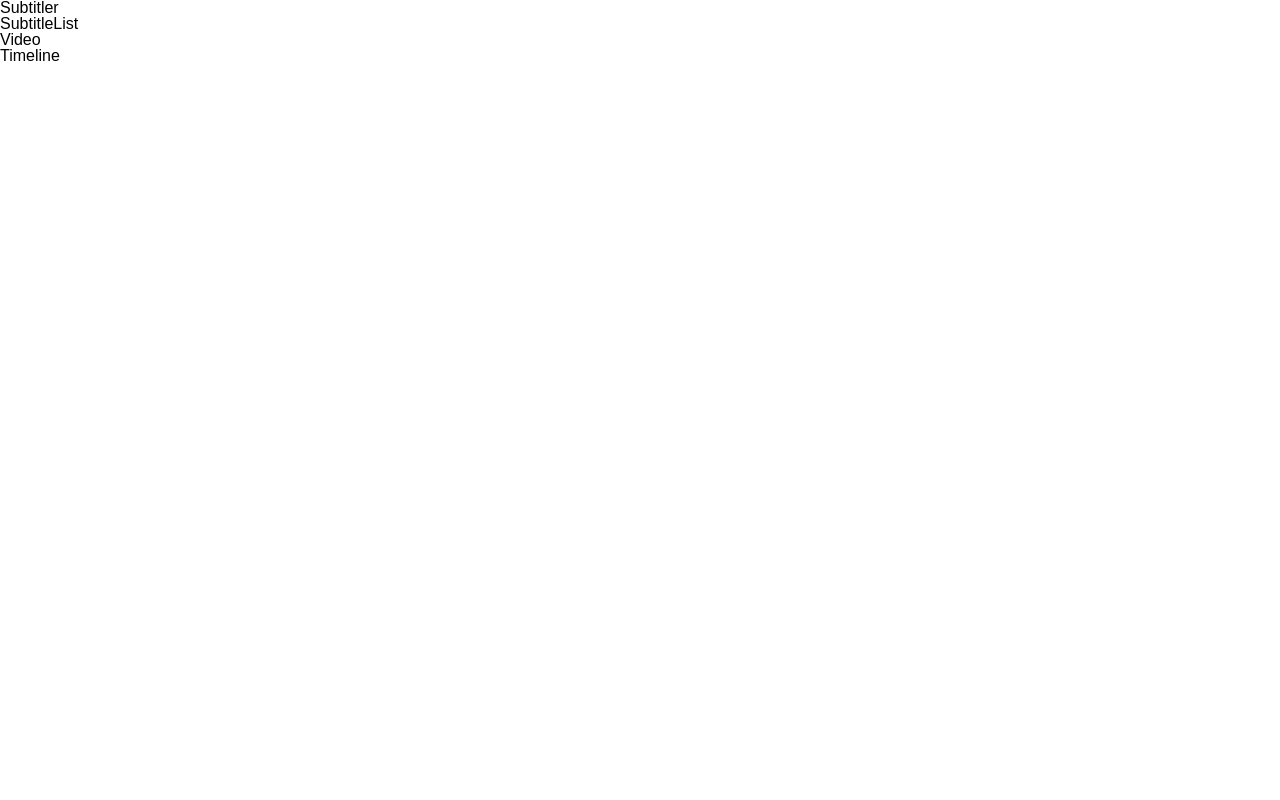
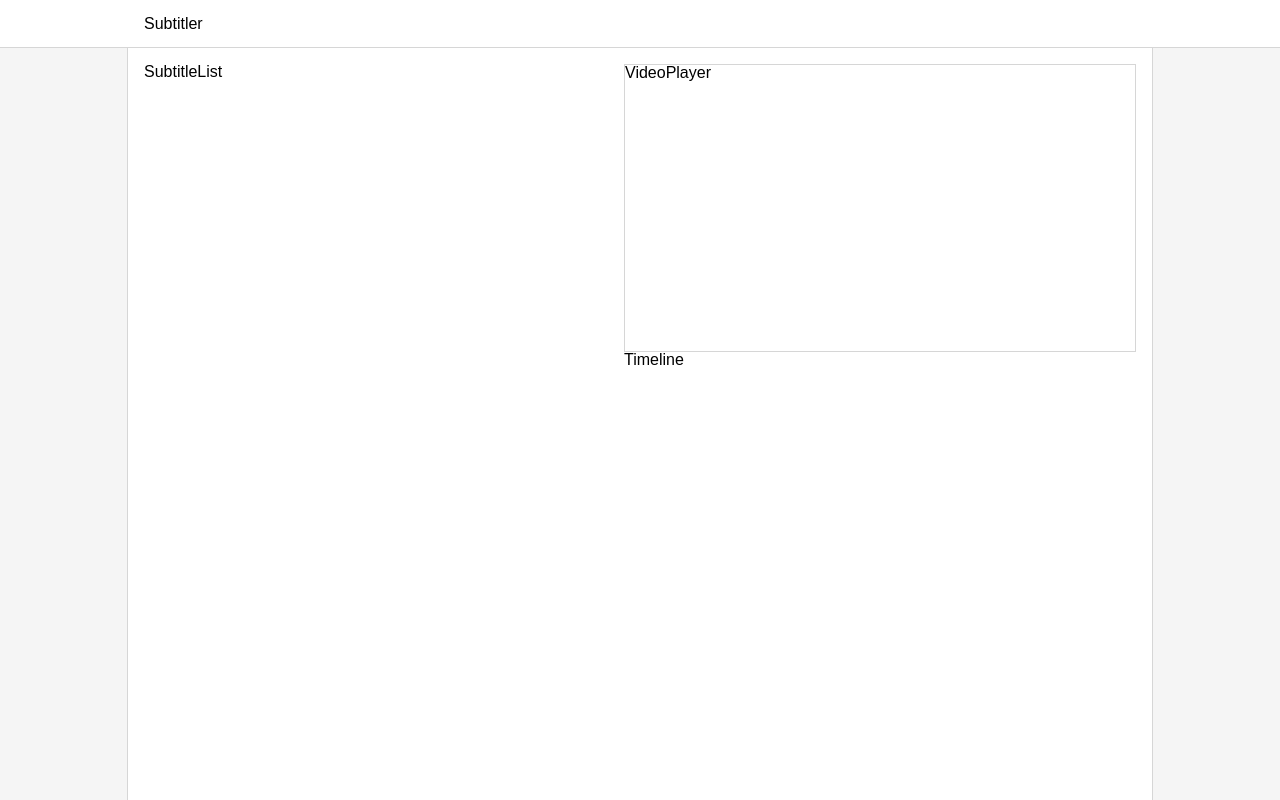
Before and after one commit to Danue1/subtitler, a React (Create React App) app: page / in a window 1280 px wide. Built offline with nearby package versions, Linux system fonts and the light colour scheme.

Commit message:
update draft layout

```diff
--- /dev/null
+++ b/src/App/Header/index.tsx
@@ -0,0 +1,36 @@
+import React, { FC } from 'react'
+import styled from 'styled-components'
+import { Div } from '../../Atomics/Div'
+import { Grid } from '../../Atomics/Grid'
+
+const Fixed = styled(Grid.Horizontal)`
+  position: fixed;
+  top: 0;
+  left: 0;
+
+  align-items: center;
+
+  width: 100vw;
+  height: 3rem;
+
+  background-color: white;
+  border-bottom: 1px solid hsl(0 0% 84%);
+`
+
+const Layout = styled(Grid.Horizontal)`
+  max-width: 64rem;
+  width: 100%;
+
+  margin: 0 auto;
+  padding: 0 1rem;
+`
+
+const Title = Div
+
+export const Header: FC = () => (
+  <Fixed>
+    <Layout>
+      <Title>Subtitler</Title>
+    </Layout>
+  </Fixed>
+)
--- /dev/null
+++ b/src/App/SubtitleList/index.tsx
@@ -0,0 +1,6 @@
+import React, { FC } from 'react'
+import { Div } from '../../Atomics/Div'
+
+const Layout = Div
+
+export const SubtitleList: FC = () => <Layout>SubtitleList</Layout>
--- /dev/null
+++ b/src/App/Timeline/index.tsx
@@ -0,0 +1,6 @@
+import React, { FC } from 'react'
+import { Div } from '../../Atomics/Div'
+
+const Layout = Div
+
+export const Timeline: FC = () => <Layout>Timeline</Layout>
--- /dev/null
+++ b/src/App/VideoPlayer/index.tsx
@@ -0,0 +1,12 @@
+import React, { FC } from 'react'
+import styled from 'styled-components'
+import { Div } from '../../Atomics/Div'
+
+const Layout = styled(Div)`
+  width: 32rem;
+  height: 18rem;
+
+  border: 1px solid hsl(0 0% 84%);
+`
+
+export const VideoPlayer: FC = () => <Layout>VideoPlayer</Layout>
--- a/src/App/index.tsx
+++ b/src/App/index.tsx
@@ -1,38 +1,53 @@
 import React, { FC } from 'react'
 import styled from 'styled-components'
+import { Header } from './Header'
+import { SubtitleList } from './SubtitleList'
+import { VideoPlayer } from './VideoPlayer'
+import { Timeline } from './Timeline'
+import { Grid } from '../Atomics/Grid'
 import { Div } from '../Atomics/Div'
 
-const Layout = Div
+const Layout = styled(Div)`
+  width: 100vw;
+  height: 100vh;
 
-const Header = styled.header``
+  padding-top: 3rem;
+`
 
-const Title = Div
+const Main = styled(Grid.Horizontal)`
+  grid-gap: 1rem;
+  grid-template-columns: 1fr min-content;
 
-const Main = styled.main``
+  max-width: 64rem;
+  width: 100%;
+  height: 100%;
 
-const Left = Div
+  margin: 0 auto;
+  padding: 1rem;
 
-const SubtitleList = Div
+  background-color: white;
+  box-shadow: 0 0 0 1px hsl(0 0% 84%);
+`
 
-const Right = Div
+const Left = Grid.Vertical
 
-const Video = Div
-
-const Timeline = Div
+const Right = styled(Grid.Vertical)`
+  grid-template-rows: min-content 1fr;
+`
 
 export const App: FC = () => (
+  <>
+    <Header />
     <Layout>
-    <Header>
-      <Title>Subtitler</Title>
-    </Header>
-    <Main>
+      <Main as="main">
         <Left>
-        <SubtitleList>SubtitleList</SubtitleList>
+          <SubtitleList />
         </Left>
         <Right>
-        <Video>Video</Video>
-        <Timeline>Timeline</Timeline>
+          <VideoPlayer />
+          <Timeline />
         </Right>
       </Main>
     </Layout>
+  </>
 )
--- a/src/styles/Clearfix.ts
+++ b/src/styles/Clearfix.ts
@@ -19,6 +19,7 @@ export const Clearfix = createGlobalStyle`
     min-height: 32rem;
 
     font-size: 16px;
+    background-color: hsl(0 0% 96%);
   }
 
   html,
```
Lines whose indentation alone changed are shown as unchanged.
